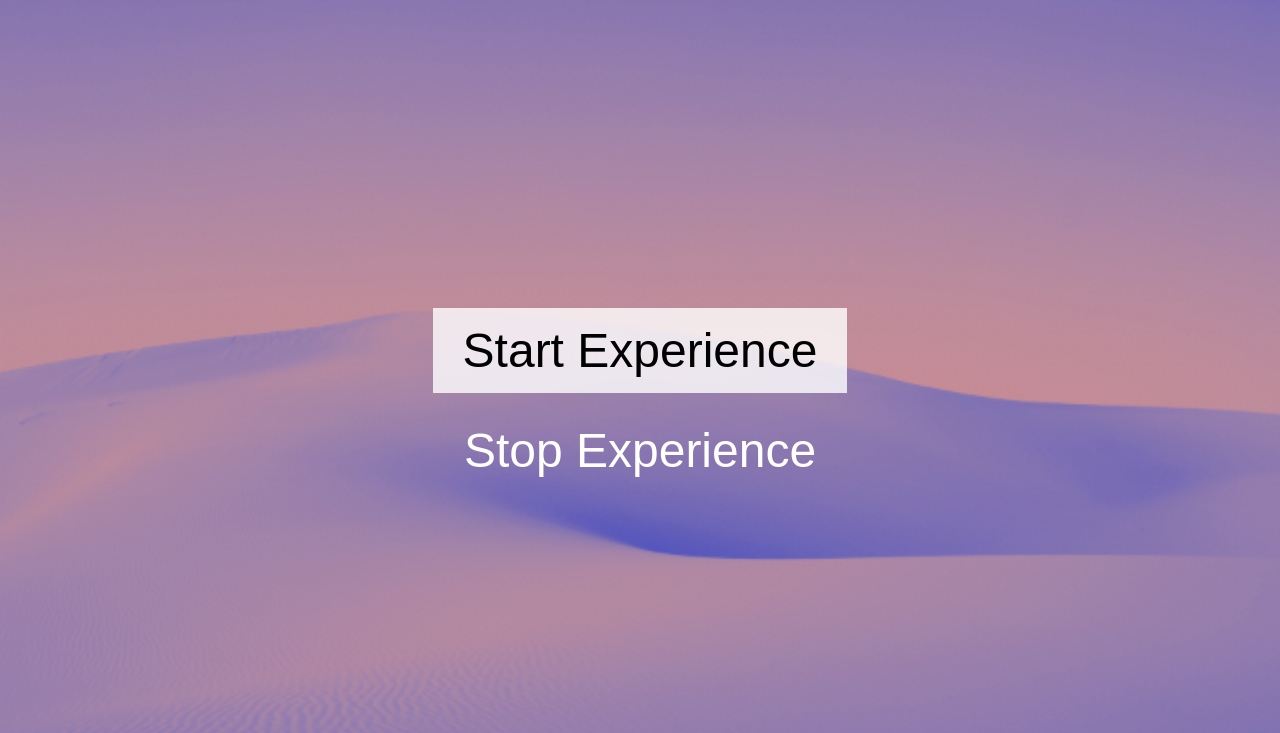
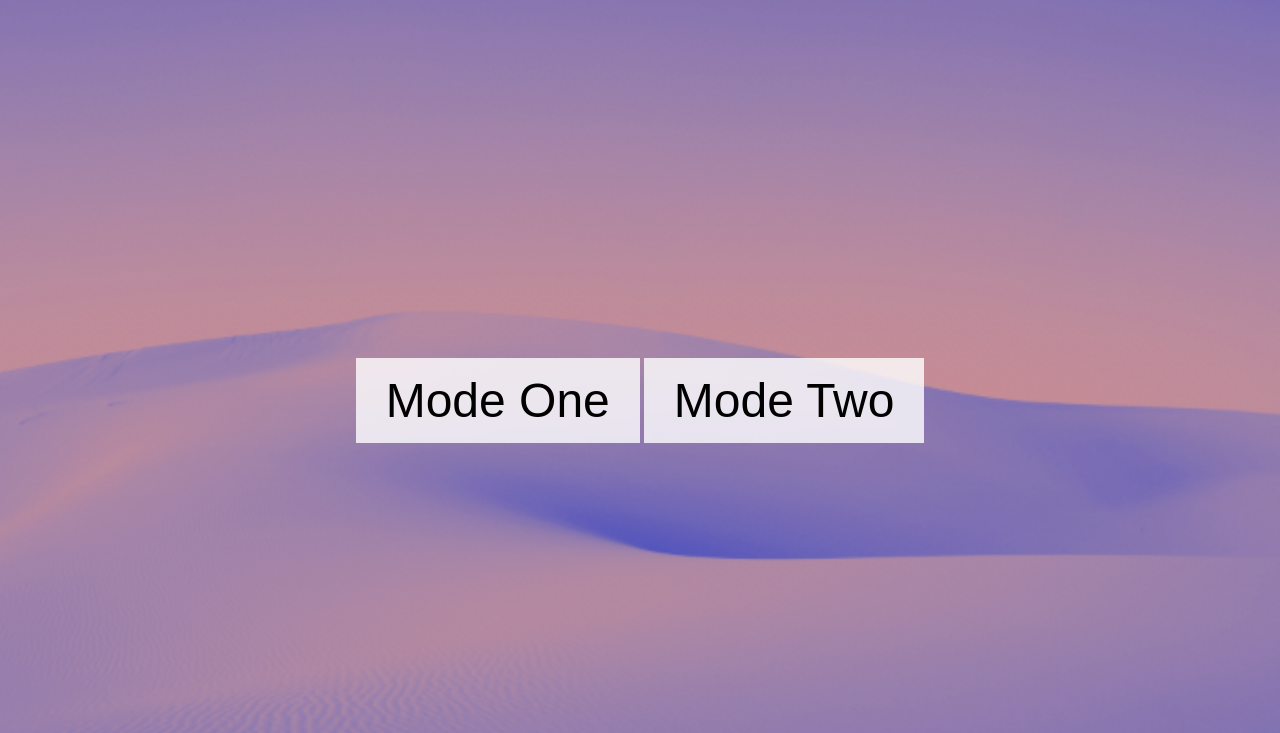
Before and after one commit to theflowong/haven-app, a PHP site: page / in a window 1280 px wide. Shown: the top 733 px of the page. Run offline with PHP 8.4, Linux system fonts and the light colour scheme; some libraries are stand-ins or nearby versions.

Commit message:
Added Mode selection via JSON

```diff
--- a/index.html
+++ b/index.html
@@ -23,9 +23,21 @@
             <p class="browsehappy">You are using an <strong>outdated</strong> browser. Please <a href="http://browsehappy.com/">upgrade your browser</a> to improve your experience.</p>
         <![endif]-->
 
-        <button id="startButton" class="haven-button">Start Experience</button>
-        <button id="stopButton" class="haven-button">Stop Experience</button>
+      <div id="app">
 
+        <div id="mode-button-wrapper">
+          <button id="modeOne" class="haven-button mode-button" data-mode="modeOne">Mode One</button>
+          <button id="modeTwo" class="haven-button mode-button" data-mode="modeTwo">Mode Two</button>
+        </div>
+
+
+        <div id="controls" class="hidden" data-mode>
+          <button id="backButton">Back</button>
+          <button id="startButton" data-mode class="haven-button">Start Experience</button>
+          <button id="stopButton" class="haven-button">Stop Experience</button>
+        </div>
+
+      </div>
 
 
     </body>
--- a/main.js
+++ b/main.js
@@ -1,25 +1,87 @@
 $( document ).ready(function() {
 
-  	var audio = new Audio('audio/sample-audio.mp3');
+    // JSON of mode content
+    var data = [
+      {"name":"modeZero","light":"purple","audio":"audio/mode-zero.mp3", "thumbnail": "img/mode-zero-preview.jpg"},
+      {"name":"modeOne","light":"red","audio":"audio/mode-one.mp3", "thumbnail": "img/mode-one-preview.jpg"},
+      {"name":"modeTwo","light":"blue","audio":"audio/mode-two.mp3", "thumbnail": "img/mode-two-preview.jpg"},
+      {"name":"modeThree","light":"green","audio":"audio/mode-three.mp3", "thumbnail": "img/mode.jpg"},
+      {"name":"modeFour","light":"orange","audio":"audio/mode-four.mp3", "thumbnail": "img/mode.jpg"}
+    ]
+
+    var $controls = $('#controls');
+    var $modeButtonWrapper = $('#mode-button-wrapper');
+
+    $('.mode-button').on('click', function(){
+
+      // Show controls
+      $controls.fadeIn(2000);
+      // Get the selected mode
+      var dataMode = $(this).attr('data-mode');
+      // Assign mode to the controls
+      $controls.attr('data-mode', dataMode);
+      // Hide mode buttons
+      $modeButtonWrapper.fadeOut(1000);
+      $('body').attr('data-mode', dataMode);
 
 
-  	function startExperience(){
+    });
+
+
+  	function startExperience(light,audio){
   		// ADD HUE API STUFF HERE
-  		audio.play();
+      // alert(selected.light);
+      audioFile = new Audio(audio);
+  		audioFile.play();
+      console.log('from startExperience function', light, audio)
+
   	}
 
   	function stopExperience(){
-  		audio.pause();
+  		audioFile.pause();
   	}
 
 
+
+
     $('#startButton').on('click', function(){
-    	startExperience();
+
+      // Hide Start Button and show stop button
+      $(this).fadeOut();
+      $("#stopButton").fadeIn();
+
+      var dataMode = $("#controls").attr('data-mode'),
+          index = -1;
+
+      var selectedMode = data.find(function(item, i){
+        if(item.name === dataMode){
+          index = i;
+          return i;
+        }
+      });
+
+      var selectedModeLight = selectedMode.light,
+          selectedModeAudio  = selectedMode.audio;
+
+      startExperience(selectedModeLight, selectedModeAudio);
+
     });
 
 
     $('#stopButton').on('click', function(){
+      $(this).fadeOut();
+      $("#startButton").fadeIn();
+
     	stopExperience();
+    });
+
+    $("#backButton").on('click', function(){
+
+      $controls.fadeOut();
+      $modeButtonWrapper.fadeIn();
+      $('body').attr('data-mode', '');
+
+      // stopExperience();
     });
 
 
--- a/style.css
+++ b/style.css
@@ -6,7 +6,13 @@ body{
 	justify-content: center;
 	flex-direction: column;
 	height: 100vh;
+}
 
+body[data-mode="modeOne"]{
+	background-image: url('img/mode-one-preview.jpg');
+}
+body[data-mode="modeTwo"]{
+	background-image: url('img/mode-two-preview.jpg');
 }
 
 .haven-button{
@@ -29,7 +35,7 @@ body{
 
 #stopButton{
 	background: transparent;
-
+	display: none;
 	color: white;
 }
 #stopButton:hover{
@@ -37,3 +43,9 @@ body{
 	cursor: pointer;
 	color: #333;
 }
+
+
+
+#controls.hidden{
+	display: none;
+}
```
Also changed, not shown: img/mode-one-preview.jpg (added), img/mode-two-preview.jpg (added), 4 other files.
